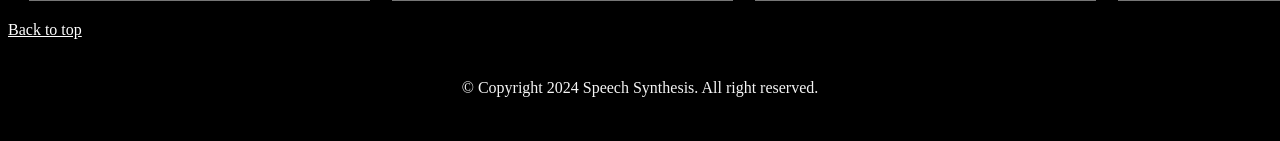
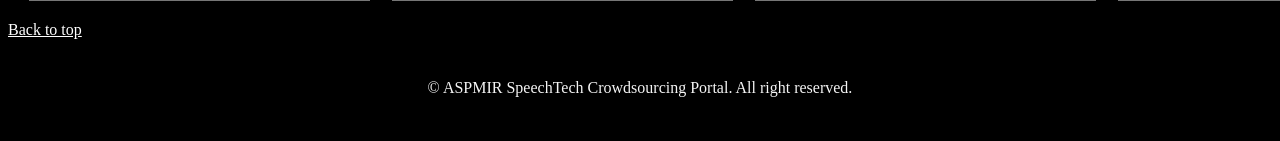
Before and after one commit to Gabrinas/Testing.NewAppLatest, a Flask app: page /Transcript_page in a window 1280 px wide; the page is wider, and only the part inside the window is pictured. Shown: the part 1211-1352 px from the top of that part. Run offline with Flask 3, Linux system fonts and the light colour scheme.

Commit message:
Update Transcript_page.html

```diff
--- a/templates/Transcript_page.html
+++ b/templates/Transcript_page.html
@@ -181,7 +181,7 @@
 <a style="color: white;" href="#top">Back to top</a>
 
 <footer>
-    <div style="color: whitesmoke" class ="foot">&copy Copyright 2024 Speech Synthesis. All right reserved.</div></br></br>
+    <div style="color: whitesmoke" class ="foot">&copy ASPMIR SpeechTech Crowdsourcing Portal. All right reserved.</div></br></br>
 </footer>
 
 <!-- end your code here -->
```
